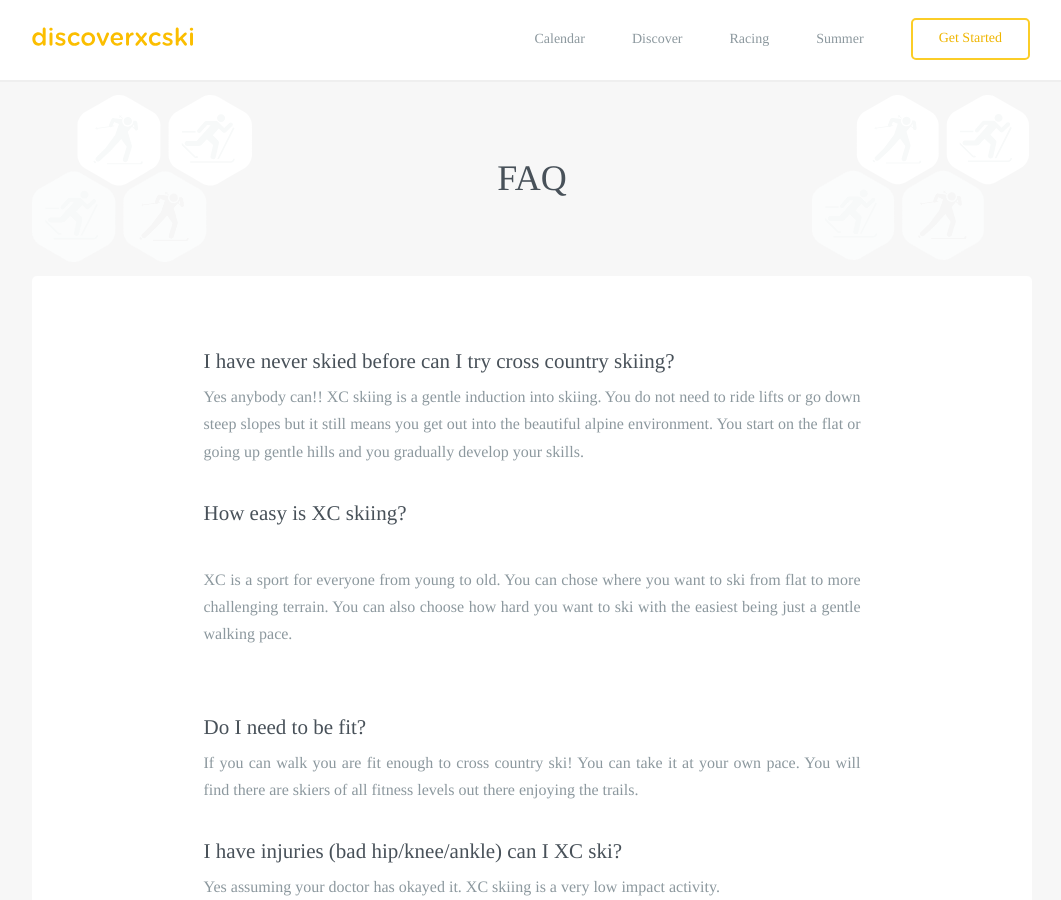
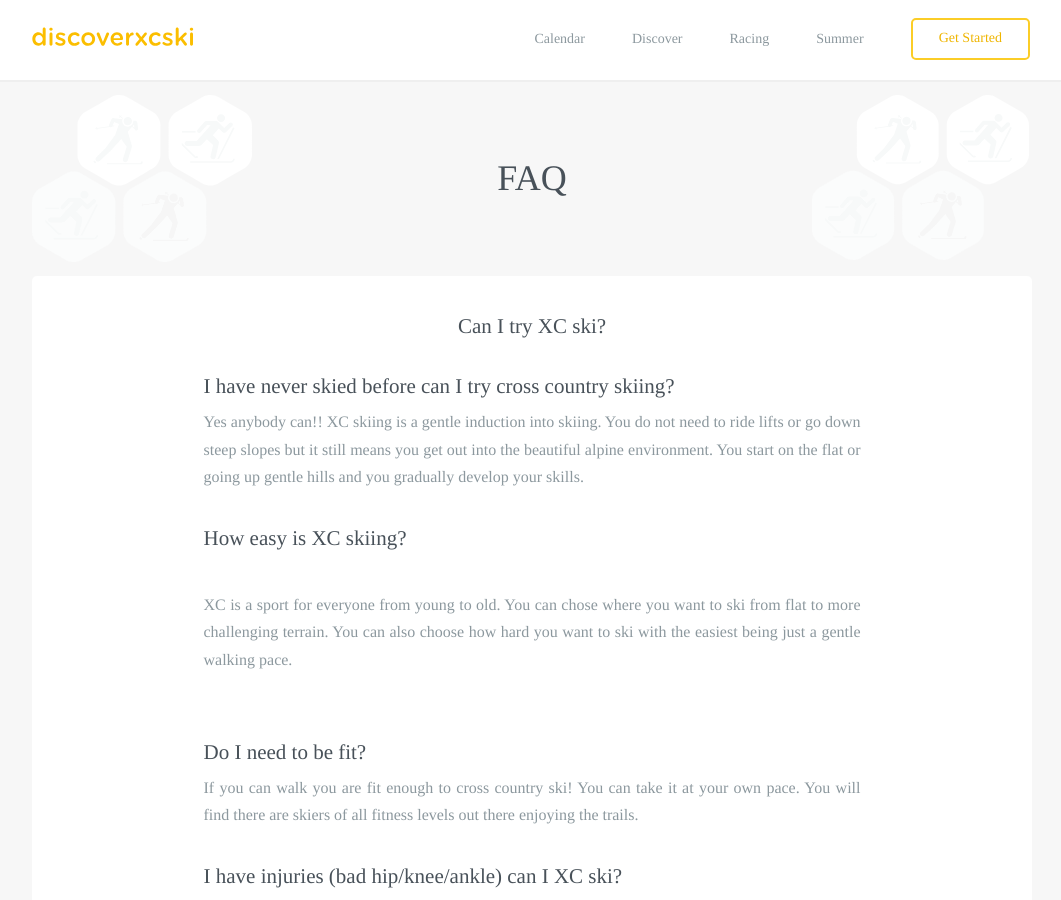
Before and after one commit to robcatto/robcatto.github.io, a Jekyll site: the page built from faq/index.html, in a window 1280 px wide and 900 px high. Shown: the whole window, without its empty margins (108-1169 px from the left). Built offline with Jekyll 4.4.1, drawn with Linux system fonts in a browser that asks for light colours; some web fonts are replaced; Markdown is read by kramdown in place of the engine named in the settings.

Commit message:
Update index.html

```diff
--- a/faq/index.html
+++ b/faq/index.html
@@ -43,7 +43,7 @@ layout: default
 
 
                 <section class="mobile_section" style="padding-bottom: 40px">
-                <h3 class="heading__aligned--page" style="text-align: center; padding-top: 38px;"Can I try XC ski?</h3>
+                <h3 class="heading__aligned--page" style="text-align: center; padding-top: 38px;">Can I try XC ski?</h3>
 
                         <h3 class="heading__aligned--page">I have never skied before can I try cross country skiing?</h3>
                         <p class="left__aligned--p left__sub--para">Yes anybody can!!  XC skiing is a gentle induction into skiing.  You do not need to ride lifts or go down steep slopes but it still means you get out into the beautiful alpine environment. You start on the flat or going up gentle hills and you gradually develop your skills.
```
